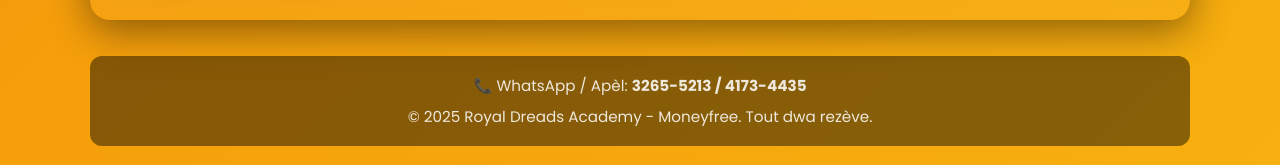
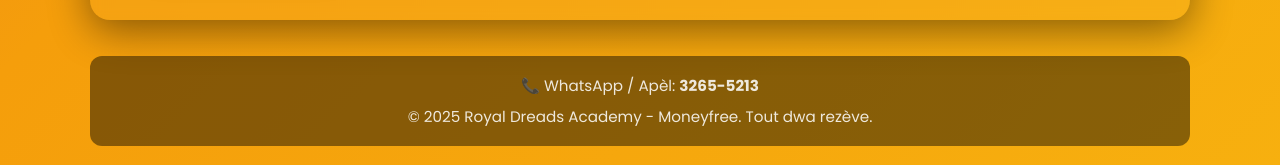
Before and after one commit to JSON-15/NOFree.github.io, a plain HTML site: page money.html in a window 1280 px wide. Shown: the part 1180-1345 px from the top of the page. Drawn offline with Linux system fonts and the light colour scheme.

Commit message:
modification de la page index, notion #n0, et le texte

```diff
--- a/money.html
+++ b/money.html
@@ -298,7 +298,7 @@
     </div>
 
     <footer>
-      <div>📞 WhatsApp / Apèl: <strong>3265-5213 / 4173-4435</strong></div>
+      <div>📞 WhatsApp / Apèl: <strong>3265-5213</strong></div>
       <div style="margin-top:8px;">© 2025 Royal Dreads Academy - Moneyfree. Tout dwa rezève.</div>
     </footer>
 
```
